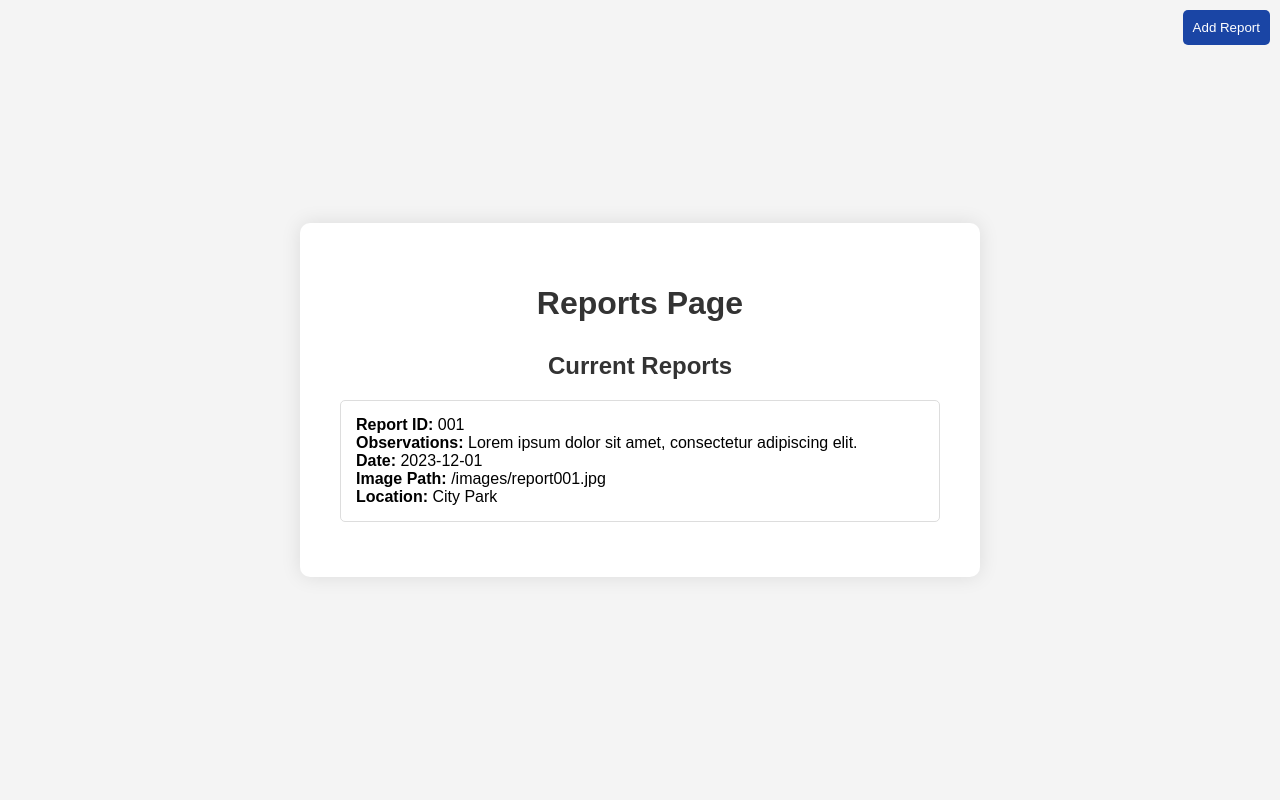
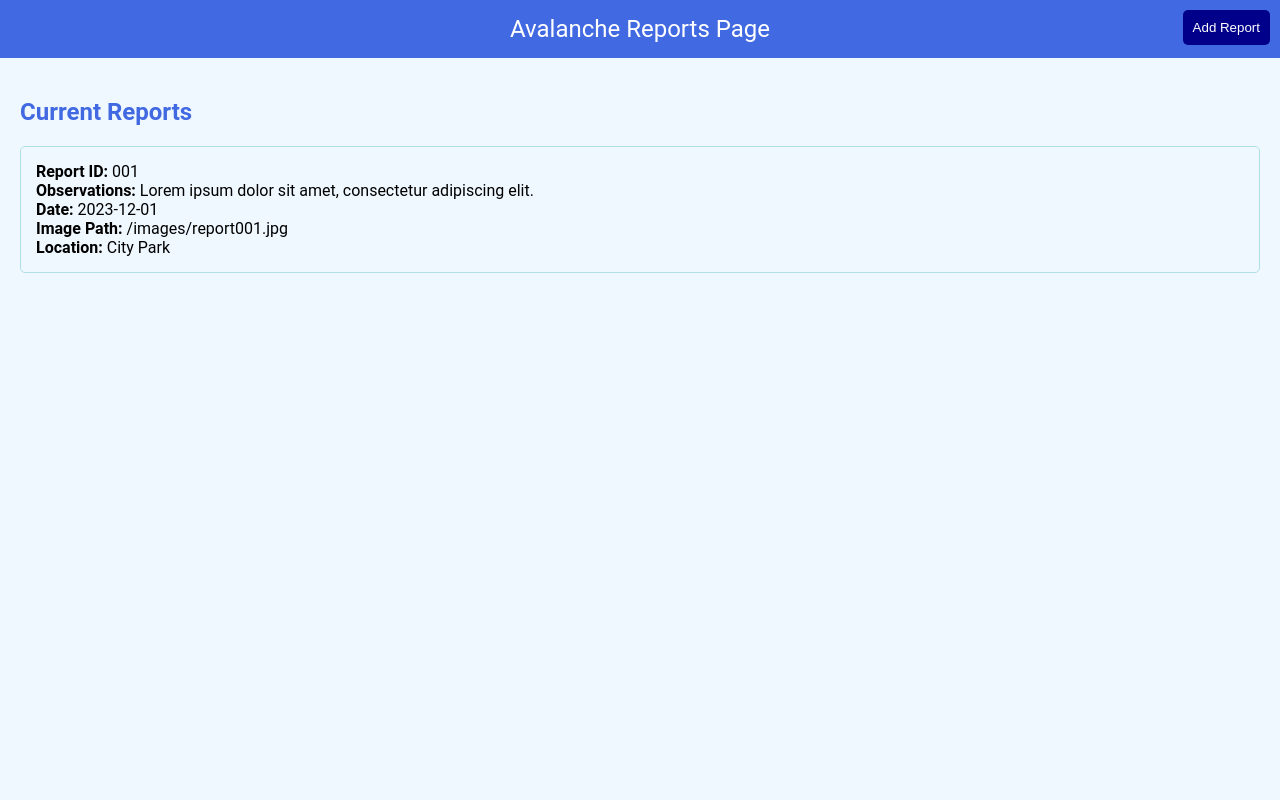
Before and after one commit to jli2003/Avalanche-Center, a Node server app: page /reports in a window 1280 px wide. Run offline with Node 20, Linux system fonts and the light colour scheme.

Commit message:
this is the newer version of reports

```diff
--- a/All Project code/views/pages/reports.ejs
+++ b/All Project code/views/pages/reports.ejs
@@ -4,53 +4,57 @@
 <head>
   <meta charset="UTF-8">
   <meta name="viewport" content="width=device-width, initial-scale=1.0">
-  <title>Reports Page</title>
+  <title>Avalanche Reports Page</title>
   <style>
     body {
-      font-family: 'Arial', sans-serif;
+      font-family: 'Roboto', sans-serif;
       margin: 0;
-      display: flex;
-      align-items: center;
-      justify-content: center;
-      flex-direction: column;
-      min-height: 100vh;
-      background-color: #f4f4f4; /* Light gray background */
+      padding: 0;
+      background-color: #f0f8ff; /* Light blue background */
+    }
+
+    header {
+      background-color: #4169e1; /* Royal blue header */
+      color: #ffffff;
+      text-align: center;
+      padding: 15px;
+      font-size: 24px;
     }
 
     main {
-      background-color: #fff;
-      padding: 40px;
-      border-radius: 10px;
-      box-shadow: 0 0 20px rgba(0, 0, 0, 0.1);
-      width: 600px;
-      text-align: center;
-      margin: 20px;
+      display: flex;
+      justify-content: center;
+      align-items: center;
+      flex-direction: column;
+      padding: 20px;
     }
 
     h1, h2 {
-      color: #333;
+      color: #4169e1; /* Royal blue text */
       margin-bottom: 20px;
     }
 
-    #addReportForm {
+    form {
       display: none;
-    }
-
-    form {
-      display: flex;
-      flex-direction: column;
+      width: 100%;
+      max-width: 600px;
+      background-color: #ffffff;
+      padding: 20px;
+      border-radius: 10px;
+      box-shadow: 0 0 20px rgba(0, 0, 0, 0.1);
       margin-top: 20px;
     }
 
     label {
       margin-bottom: 8px;
-      color: #555;
+      color: #4682b4; /* Steel blue label color */
+      display: block;
     }
 
     input {
-      padding: 12px;
+      padding: 10px;
       margin-bottom: 16px;
-      border: 1px solid #ccc;
+      border: 1px solid #87cefa; /* Light sky blue border */
       border-radius: 5px;
       transition: border-color 0.3s;
       width: 100%;
@@ -58,88 +62,98 @@
     }
 
     input:focus {
-      border-color: #1a45a5;
+      border-color: #4169e1; /* Royal blue on focus */
     }
 
-    .blue-button {
-      background-color: #1a45a5;
-      color: #fff;
+    .button-container {
+      display: flex;
+      justify-content: space-between;
+    }
+
+    .blue-button,
+    .cancel-button {
+      background-color: #4169e1; /* Royal blue button */
+      color: #ffffff;
       padding: 12px;
       border: none;
       border-radius: 5px;
       cursor: pointer;
       transition: background-color 0.3s;
-      width: 100%;
+      width: 48%; /* Adjust width as needed */
       box-sizing: border-box;
     }
 
-    .blue-button:hover {
-      background-color: #0c2b66;
+    .cancel-button {
+      background-color: #ffffff; /* White background for cancel button */
+      color: #4169e1; /* Royal blue text for cancel button */
     }
 
-    #reports {
-      margin-top: 30px;
-    }
-
-    .report {
-      border: 1px solid #ddd;
-      padding: 15px;
-      margin-bottom: 15px;
-      border-radius: 5px;
-      text-align: left;
+    .blue-button:hover,
+    .cancel-button:hover {
+      background-color: #1e90ff; /* Dodger blue on hover */
     }
 
     #addReportButton {
-      position: absolute;
-      top: 10px;
-      right: 10px;
-      background-color: #1a45a5;
-      color: #fff;
+      background-color:darkblue; /* Royal blue button */
+      color: #ffffff;
       padding: 10px;
       border: none;
       border-radius: 5px;
       cursor: pointer;
       transition: background-color 0.3s;
+      position: absolute;
+      top: 10px;
+      right: 10px;
     }
 
     #addReportButton:hover {
-      background-color: #0c2b66;
+      background-color: #1e90ff; /* Dodger blue on hover */
+    }
+
+    #reports {
+      width: 100%;
+      text-align: left;
+    }
+
+    .report {
+      border: 1px solid #b0e0e6; /* Powder blue border */
+      padding: 15px;
+      margin-bottom: 15px;
+      border-radius: 5px;
+      background-color: #f0f8ff; /* Light blue background */
     }
   </style>
 </head>
 
 <body>
+  <header>
+    Avalanche Reports Page
+  </header>
+
   <main>
-    <h1>Reports Page</h1>
-
     <button id="addReportButton" onclick="toggleAddReportForm()">Add Report</button>
 
-    <div id="addReportForm">
-      <h2>Add Report</h2>
     <form method="post" action="/reports/add">
-        <div class="form-section">
       <label for="report_id">Report ID:</label>
       <input type="text" id="report_id" name="report_id" required>
-        </div>
-        <div class="form-section">
+
       <label for="observations">Observations:</label>
       <input type="text" id="observations" name="observations" required>
-        </div>
-        <div class="form-section">
+
       <label for="date">Date:</label>
       <input type="date" id="date" name="date" required>
-        </div>
-        <div class="form-section">
+
       <label for="imagePath">Image Path:</label>
       <input type="text" id="imagePath" name="imagePath" required>
-        </div>
-        <div class="form-section">
+
       <label for="location">Location:</label>
       <input type="text" id="location" name="location" required>
+
+      <div class="button-container">
+        <button type="button" class="cancel-button" onclick="toggleAddReportForm()">Cancel</button>
+        <input type="submit" value="Submit" class="blue-button" />
       </div>
-        <input type="submit" value="Submit" class="blue-button" />
     </form>
-    </div>
 
     <div id="reports">
       <h2>Current Reports</h2>
@@ -156,8 +170,8 @@
 
   <script>
     function toggleAddReportForm() {
-      var addReportForm = document.getElementById("addReportForm");
-      addReportForm.style.display = (addReportForm.style.display === "none" || addReportForm.style.display === "") ? "block" : "none";
+      var form = document.querySelector('form');
+      form.style.display = (form.style.display === 'none' || form.style.display === '') ? 'block' : 'none';
     }
   </script>
 </body>
```
Lines whose indentation alone changed are shown as unchanged.
